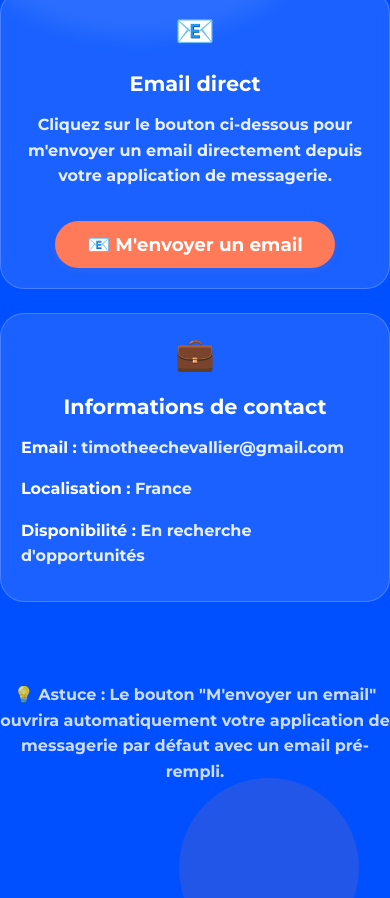
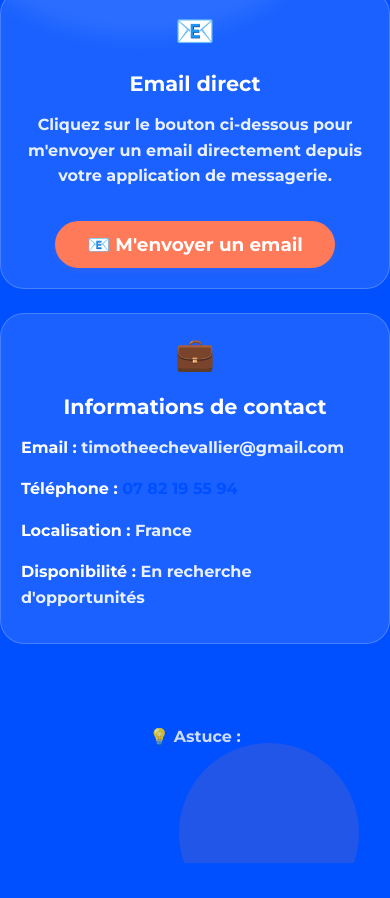
Before and after one commit to timotheechevallier-hash/portfolio-timothee-chevallier, a plain HTML site: page contact.html in a window 390 px wide. Shown: the part 463-1361 px from the top of the page. After the commit the page ends 1326 px from the top, so only its background shows below. Drawn offline with Linux system fonts and the light colour scheme.

Commit message:
Add phone number to contact information with clickable tel link

```diff
--- a/contact.html
+++ b/contact.html
@@ -50,6 +50,7 @@
               <h3>Informations de contact</h3>
               <div class="contact-info">
                 <p><strong>Email :</strong> timotheechevallier@gmail.com</p>
+                <p><strong>Téléphone :</strong> <a href="tel:+33782195594" style="color: #0050ff; text-decoration: none;">07 82 19 55 94</a></p>
                 <p><strong>Localisation :</strong> France</p>
                 <p><strong>Disponibilité :</strong> En recherche d'opportunités</p>
               </div>
@@ -58,7 +59,7 @@
 
           <div class="contact-note">
             <p style="color:#fff;font-size:1rem;margin-top:40px;text-align:center;opacity:0.8;">
-              💡 <strong>Astuce :</strong> Le bouton "M'envoyer un email" ouvrira automatiquement votre application de messagerie par défaut avec un email pré-rempli.
+              💡 <strong>Astuce :</strong>
             </p>
           </div>
         </div>
```
